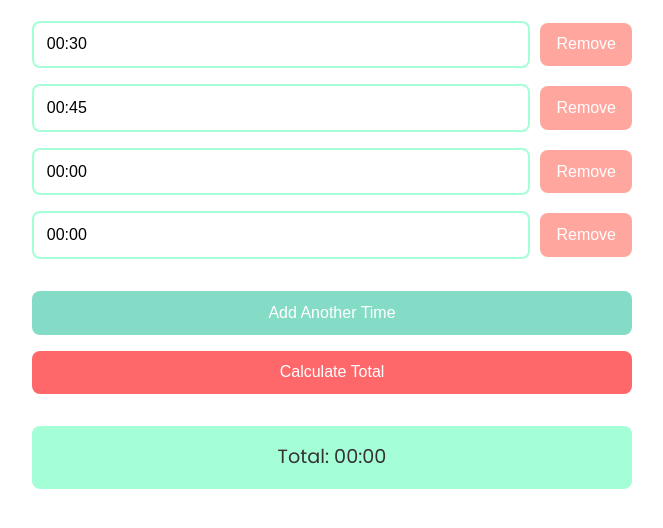
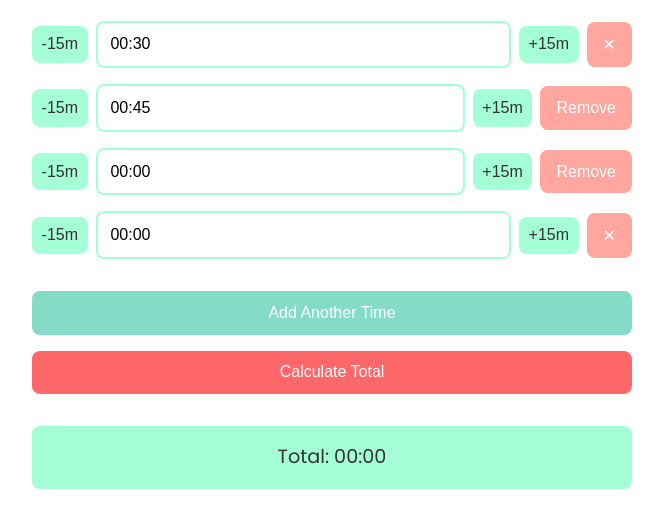
Before and after one commit to Raya3/tymsom, a plain HTML site: page index.html in a window 1280 px wide. Both pictures are taken after a click on the button "Add Another Time". Shown: the part 108-636 px from the top of the page, without its empty margins (308-971 px from the left). Drawn offline with Linux system fonts and the light colour scheme.

Commit message:
add -15 +15 buttons

```diff
--- a/index.html
+++ b/index.html
@@ -12,17 +12,23 @@
     <div id="inputs">
         <!-- Box 1 (30 min) -->
         <div class="time-input">
+            <button class="adjust-btn minus">-15m</button>
             <input type="text" class="time" placeholder="HH:MM" value="00:30">
-            <button class="remove-btn">Remove</button>
+            <button class="adjust-btn plus">+15m</button>
+            <button class="remove-btn">✕</button>
         </div>
         <!-- Box 2 (45 min) -->
         <div class="time-input">
+            <button class="adjust-btn minus">-15m</button>
             <input type="text" class="time" placeholder="HH:MM" value="00:45">
+            <button class="adjust-btn plus">+15m</button>
             <button class="remove-btn">Remove</button>
         </div>
         <!-- Box 3 (empty) -->
         <div class="time-input">
+            <button class="adjust-btn minus">-15m</button>
             <input type="text" class="time" placeholder="HH:MM" value="00:00">
+            <button class="adjust-btn plus">+15m</button>
             <button class="remove-btn">Remove</button>
         </div>
     </div>
--- a/script.js
+++ b/script.js
@@ -9,8 +9,10 @@ document.addEventListener('DOMContentLoaded', function() {
         const newInput = document.createElement('div');
         newInput.className = 'time-input';
         newInput.innerHTML = `
+            <button class="adjust-btn minus">-15m</button>
             <input type="text" class="time" placeholder="HH:MM" value="00:00">
-            <button class="remove-btn">Remove</button>
+            <button class="adjust-btn plus">+15m</button>
+            <button class="remove-btn">✕</button>
         `;
         inputsContainer.appendChild(newInput);
 
@@ -54,4 +56,23 @@ document.addEventListener('DOMContentLoaded', function() {
             }
         });
     });
+
+    document.addEventListener('click', function(e) {
+        if (e.target.classList.contains('adjust-btn')) {
+        const input = e.target.closest('.time-input').querySelector('.time');
+        let [hours, minutes] = input.value.split(':').map(Number);
+        let totalMinutes = hours * 60 + minutes;
+
+        // Adjust time
+        totalMinutes += e.target.classList.contains('plus') ? 15 : -15;
+
+        // Handle negative time (optional: set to 0 instead)
+        if (totalMinutes < 0) totalMinutes = 0;
+
+        // Convert back to HH:MM
+        hours = Math.floor(totalMinutes / 60);
+        minutes = totalMinutes % 60;
+        input.value = `${String(hours).padStart(2, '0')}:${String(minutes).padStart(2, '0')}`;
+        }
+    });
 });
--- a/style.css
+++ b/style.css
@@ -82,3 +82,22 @@ button:hover {
     border-radius: 8px;
     margin-top: 1rem;
 }
+.adjust-btn {
+  padding: 0.6rem;
+  background-color: var(--secondary);
+  color: var(--text);
+  border: none;
+  border-radius: 8px;
+  cursor: pointer;
+  transition: background 0.3s;
+}
+
+.adjust-btn:hover {
+  background-color: var(--primary);
+}
+
+.time-input {
+  display: flex;
+  gap: 8px; /* Reduced gap for compact layout */
+  align-items: center;
+}
```
